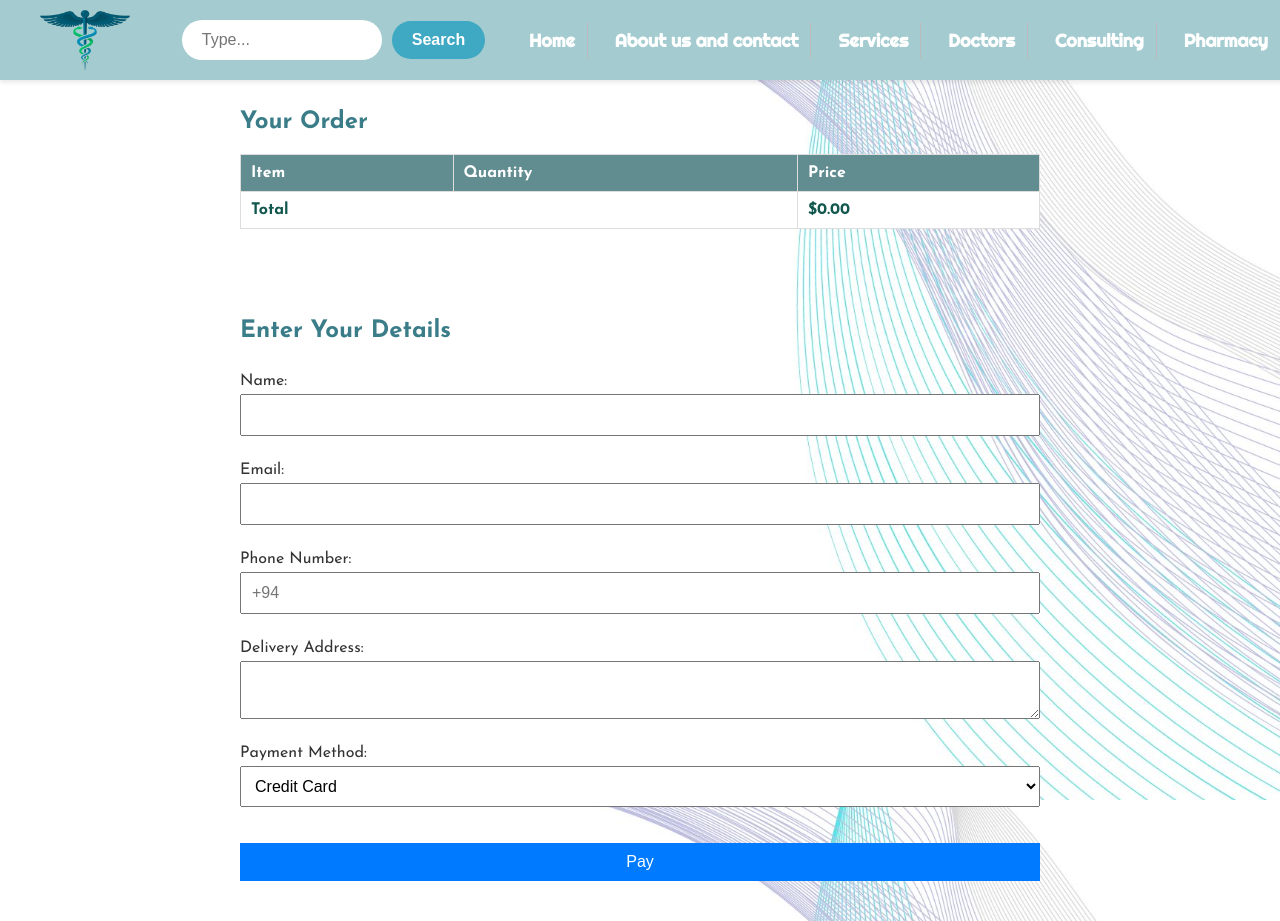
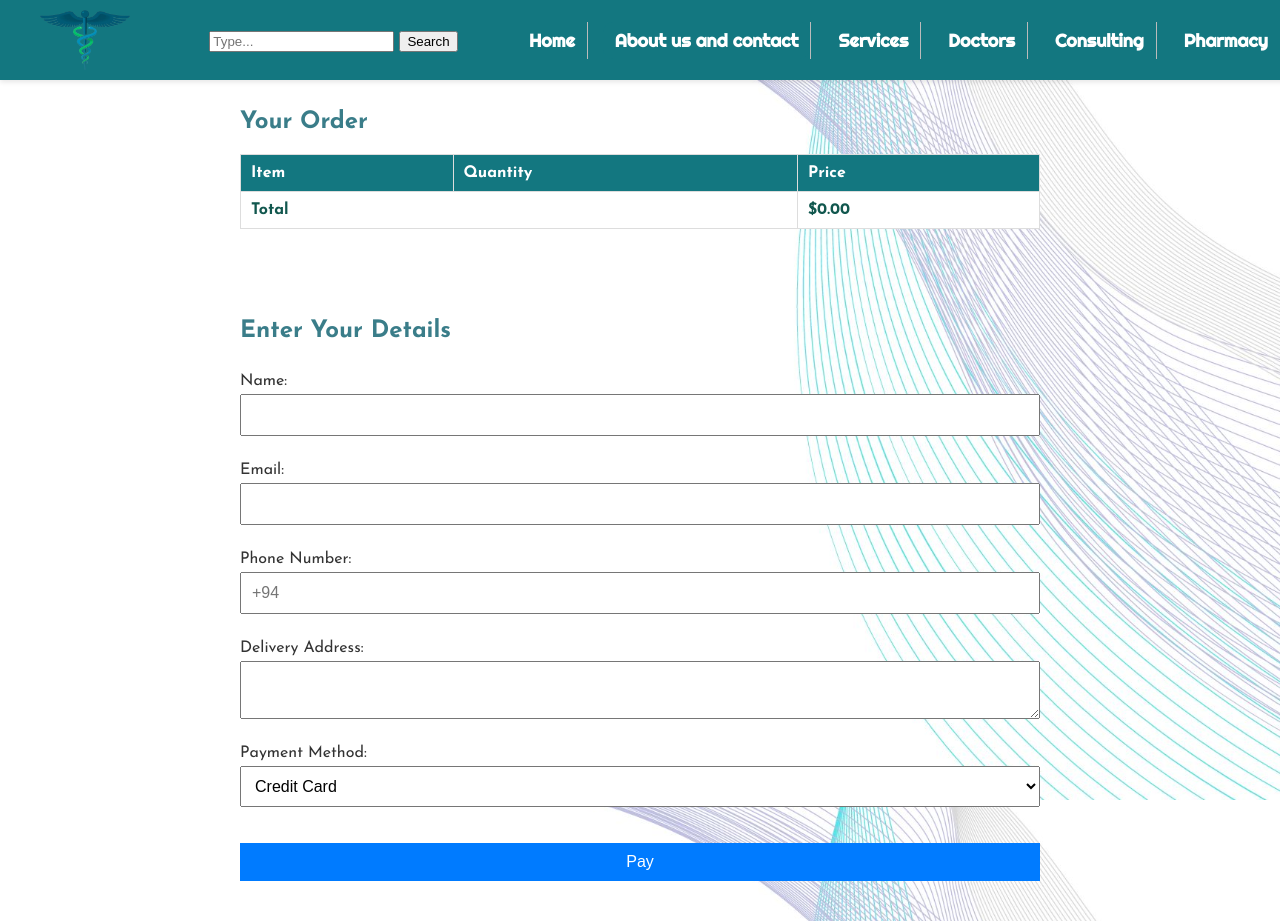
Before and after one commit to RavinduRatnayake14/Astro-Hospital, a plain HTML site: page checkout.html in a window 1280 px wide. Shown: the top 921 px of the page. Drawn offline with Linux system fonts and the light colour scheme.

Commit message:
Add files via upload

```diff
--- a/Styles/styles.css
+++ b/Styles/styles.css
@@ -2,7 +2,7 @@ body {
     font-family: Arial, sans-serif;
     margin: 0;
     padding: 0;
-    background-image: url(/Images/Untitled\ design.jpg);
+    background-image: url(/Images/background.jpg);
     background-size: cover;
     background-position: center;
     background-attachment: fixed;
@@ -23,7 +23,7 @@ body {
     max-width: 1440px;
     box-sizing: border-box;
     padding: 0 20px; /* Padding to align content inside */
-    background-color: #a4ccd0; /* Matching the background color */
+    background-color: #137780; /* Matching the background color */
   }
 
   .Navbar ul {
@@ -41,14 +41,14 @@ body {
 
   .Navbar ul li a {
     text-decoration: none; /* Remove underline */
-    color: #ffffff; /* Text color */
+    color: #0c3040; /* Text color */
     padding: 5px 10px; /* Padding around the text */
     border: 2px solid transparent; /* Initial border (invisible) */
     transition: border 0.3s ease; /* Smooth transition for the border */
   }
 
   .Navbar ul li a:hover {
-    border-color: aqua;
+    border-color: #137780;
     color: rgb(255, 255, 255);
   }
 
@@ -63,7 +63,7 @@ body {
     left: 0;
     width: 100%;
     max-width: 1440px;
-    background: #a4ccd0;
+    background: #137780;
     z-index: 100;
     padding: 10px 20px;
     box-shadow: 0 2px 5px rgba(0, 0, 0, 0.1);
@@ -91,41 +91,12 @@ body {
 
   .Navbar .active {
     border-radius: 10px;
-    background-color: #a4ccd0;
+    background-color: #137780;
   }
 
-  /* Search Box */
-  .search-box {
-    display: flex;
-    align-items: center;
-  }
 
-  .search-box input[type="search"] {
-    padding: 10px;
-    border: none;
-    border-radius: 20px;
-    width: 200px;
-    height: 40px;
-    font-size: 16px;
-    background-color: #fff;
-    padding-left: 20px;
-  }
 
-  .search-box button[type="submit"] {
-    margin-left: 10px;
-    padding: 10px 20px;
-    border: none;
-    border-radius: 40px;
-    background-color: #3fa8c2;
-    color: #fff;
-    cursor: pointer;
-    font-size: 16px;
-    font-weight: bold;
-  }
 
-  .search-box input[type="search"]:focus {
-    outline: none;
-  }
 
   /* Responsive Styling */
   @media (max-width: 768px) {
@@ -184,7 +155,7 @@ h1 {
 
 .medicine-category h2 {
   font-size: 1.8em;
-  color: #4cafa3;
+  color: #137780;
   margin-bottom: 20px;
   text-align: center;
 }
@@ -237,7 +208,7 @@ h1 {
 
 /* Add to Cart Button */
 .add-to-cart {
-  background-color: #4cafad;
+  background-color: #137780;
   color: white;
   padding: 10px 15px;
   border: none;
@@ -258,7 +229,7 @@ h1 {
   padding: 10px 20px;
   border: none;
   border-radius: 5px;
-  background-color: #50c1c1;
+  background-color: #137780;
   color: white;
   cursor: pointer;
   font-family: 'Josefin Sans', sans-serif;
@@ -284,7 +255,7 @@ th, td {
 }
 
 th {
-    background-color: #618d91;
+    background-color: #137780;
     color: white;
 }
 
```
